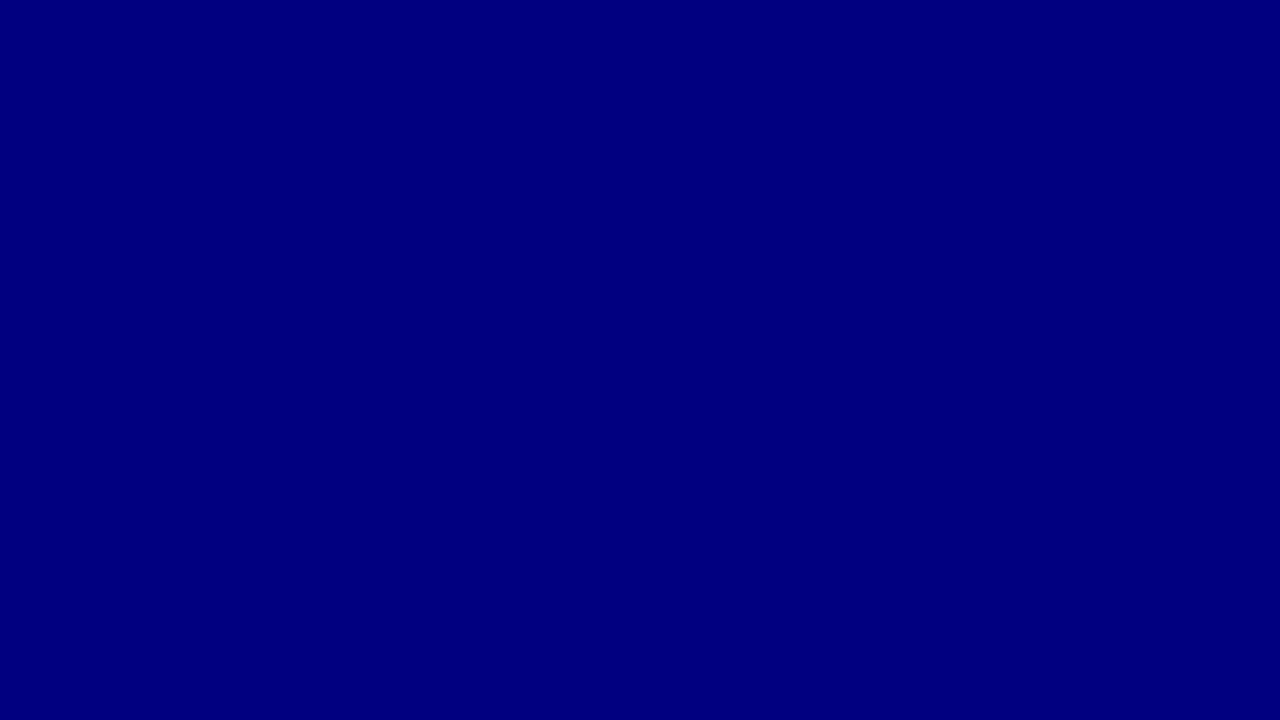
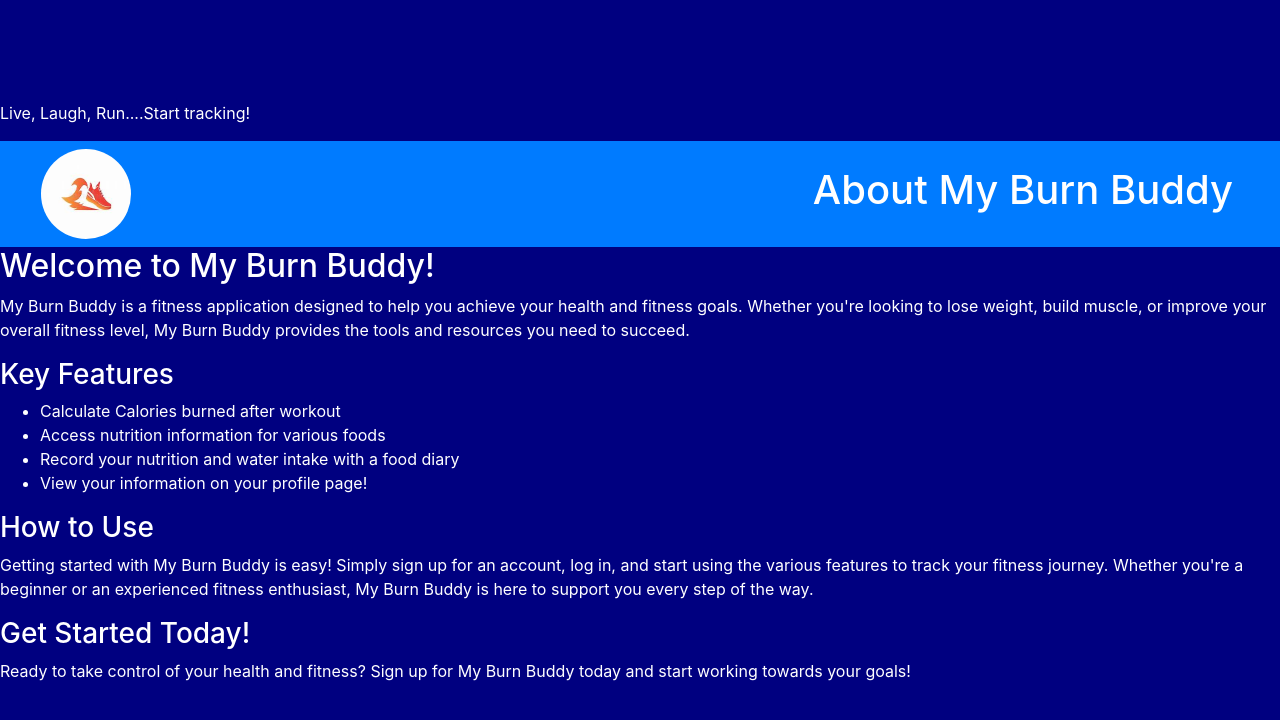
Before and after one commit to Jabeensk/fitnessTracker_Frontend, a React (Create React App) app: page /about in a window 1280 px wide. Before the commit this address had no page. Shown: the top 720 px of the page. Built offline with nearby package versions, Linux system fonts and the light colour scheme.

Commit message:
added about me page

```diff
--- a/src/App.js
+++ b/src/App.js
@@ -6,6 +6,7 @@ import Nav from "./components/Nav";
 import WorkoutsPage from "./pages/WorkoutsPage";
 import ProfilePage from "./pages/ProfilePage";
 import NutritionPage from "./pages/NutritionPage";
+import AboutPage from "./pages/AboutPage";
 
 import "./styles.css";
 
@@ -25,6 +26,10 @@ function App() {
   return (
     <Router>
       <div>
+
+        <p>
+          Live, Laugh, Run....Start tracking!
+        </p>
         {user ? (
           <>
             <Nav handleLogout={handleLogout} />
@@ -35,6 +40,7 @@ function App() {
                 path="/nutrition"
                 element={<NutritionPage user={user} />}
               />
+               <Route path="/about" element={<AboutPage />} />
             </Routes>
           </>
         ) : (
@@ -42,6 +48,7 @@ function App() {
             <Route path="/" element={<HomePage setUser={setUser} />} />
             <Route path="/signup" element={<SignupPage setUser={setUser} />} />
             <Route path="/login" element={<SignupPage setUser={setUser} />} />
+            <Route path="/about" element={<AboutPage />} />
           </Routes>
         )}
       </div>
--- a/src/components/Nav.js
+++ b/src/components/Nav.js
@@ -67,6 +67,14 @@ function Nav({ handleLogout }) {
         />
         <Link to="/nutrition">Nutrition</Link>
 
+        <img
+          src={logo}
+          alt="Nutrition"
+          style={{ marginRight: "20px", height: "60px", width: "50px" }}
+
+        />
+        <Link to="/about">About</Link>
+
         <button onClick={logout} className="custom-button">
           Logout
         </button>
--- /dev/null
+++ b/src/pages/AboutPage.js
@@ -0,0 +1,42 @@
+import React from "react";
+import logo from "../views/MBBlogo.jpg";
+import "../styles.css";
+
+function AboutPage() {
+  return (
+    <div>
+      <nav className="navbar navbar-dark bg-primary">
+        <div className="container-fluid">
+          <img src={logo} alt="Logo" className="logo" />
+          <span className="navbar-brand mb-0 h1">
+            <h1>About My Burn Buddy</h1>
+          </span>
+        </div>
+      </nav>
+
+      <div className="about-content">
+        <h2>Welcome to My Burn Buddy!</h2>
+        <p>
+          My Burn Buddy is a fitness application designed to help you achieve your health and fitness goals. Whether you're looking to lose weight, build muscle, or improve your overall fitness level, My Burn Buddy provides the tools and resources you need to succeed.
+        </p>
+        <h3>Key Features</h3>
+        <ul>
+          <li>Calculate Calories burned after workout</li>
+          <li>Access nutrition information for various foods</li>
+          <li>Record your nutrition and water intake with a food diary</li>
+          <li>View your information on your profile page!</li>
+        </ul>
+        <h3>How to Use</h3>
+        <p>
+          Getting started with My Burn Buddy is easy! Simply sign up for an account, log in, and start using the various features to track your fitness journey. Whether you're a beginner or an experienced fitness enthusiast, My Burn Buddy is here to support you every step of the way.
+        </p>
+        <h3>Get Started Today!</h3>
+        <p>
+          Ready to take control of your health and fitness? Sign up for My Burn Buddy today and start working towards your goals!
+        </p>
+      </div>
+    </div>
+  );
+}
+
+export default AboutPage;
--- a/src/pages/HomePage.js
+++ b/src/pages/HomePage.js
@@ -35,6 +35,16 @@ function HomePage({ setUser }) {
         </div>
       </nav>
 
+      <div className="welcome-content">
+        <h2>Welcome!</h2>
+        <p>
+          My Burn Buddy helps you track your workouts, calories burned and nutrition to achieve your fitness goals.
+        </p>
+
+
+      </div>
+
+
       <h3>Login</h3>
       <form onSubmit={handleLogin}>
         <label htmlFor="email">Email:</label>
```
